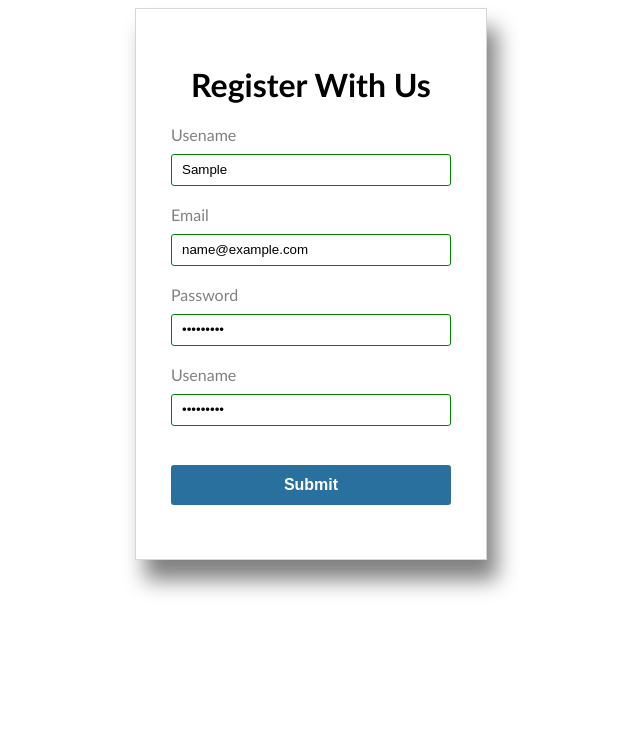
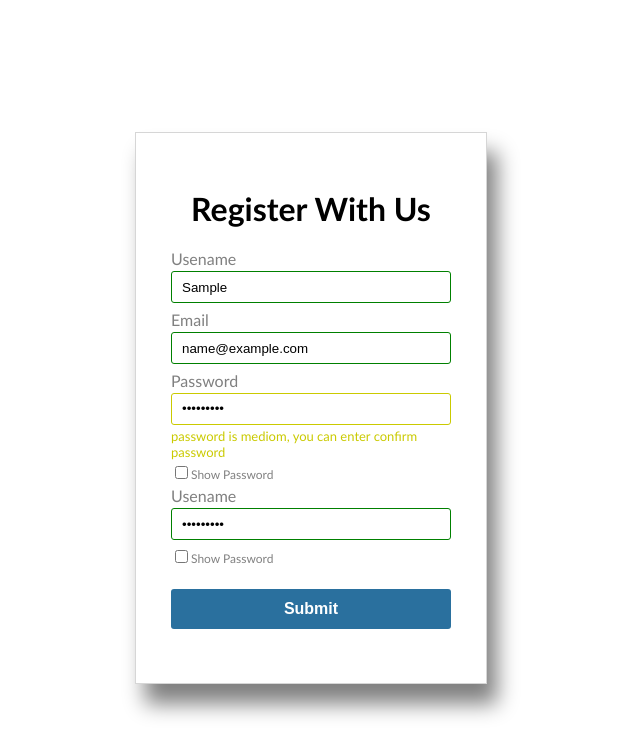
Before and after one commit to faezehpanahi/Form_Validation, a plain HTML site: page index.html in a window 1280 px wide. Both pictures are taken after typing "Sample", "name@example.com", "Sample123", "Sample123" into the empty fields and a click on the input "Submit". Shown: the whole page, without its empty margins (329-969 px from the left). Drawn offline with Linux system fonts and the light colour scheme.

Commit message:
improve code

```diff
--- a/assets/css/style.css
+++ b/assets/css/style.css
@@ -1,7 +1,10 @@
 body {
+    height: 100vh;
     display: flex;
     justify-content: center;
+    align-items: center;
 }
+
 .form {
     width: 350px;
     height: 550px;
@@ -10,8 +13,7 @@ body {
     justify-content: center;
     align-items: center;
     border: 1px solid rgb(214, 214, 214);
-  font-family: "Trebuchet MS", "Lucida Sans Unicode", "Lucida Grande",
-    "Lucida Sans", Arial, sans-serif;
+    font-family: "Trebuchet MS", "Lucida Sans Unicode", "Lucida Grande", "Lucida Sans", Arial, sans-serif;
     box-shadow: 10px 20px 20px gray;
 }
 
@@ -51,20 +53,39 @@ span {
     font-size: small;
 }
 
-@media screen and (max-width: 768px) {
+.form__checkbox {
+    font-size: 12px;
+}
+
+.span-pass-red {
+    color: red;
+}
+
+.span-pass-yellow {
+    color: rgb(202, 202, 0);
+}
+
+.span-pass-orange {
+    color: orange;
+}
+
+.span-pass-green {
+    color: green;
+}
+
+
+/* @media screen and (max-width: 768px) {
     body {
         height: 100vh;
         margin: 0;
         padding: 0;
     }
-
     .form {
         width: 100%;
         height: 100%;
         justify-content: space-around;
     }
-
-  .form__form{
+    .form__form {
         height: 70%;
     }
-}
+} */
--- a/component/javascript/script.js
+++ b/component/javascript/script.js
@@ -1,92 +1,163 @@
-let form = document.getElementById("form")
+let form = document.getElementById("form");
 let user_name = {
     element: document.getElementById("form-username"),
-    error_massege:"username is not valid",
+    error_massege: "username is not valid",
     patern: /^[a-zA-Z0-9_-]{5,15}$/,
-    text_span: document.getElementById("span-username")
-}
+    text_span: document.getElementById("span-username"),
+};
 let email = {
     element: document.getElementById("form-email"),
-    error_massege:"email is not valid",
-    patern: /^([A-Za-z0-9_\-\.])+\@([A-Za-z0-9_\-\.])+\.([A-Za-z]{2,4})$/,
-    text_span: document.getElementById("span-email")
-}
+    error_massege: "email is not valid",
+    patern: /^([A-Za-z0-9_\-\.])+\@([A-Za-z0-9_\-\.]{2,})+\.([A-Za-z]{2,3})$/,
+    text_span: document.getElementById("span-email"),
+};
 let password = {
     element: document.getElementById("form-password"),
-    error_massege:"password must be at least 6 characters",
-    patern:/^[a-zA-Z0-9!@#$%^&*]{6,20}$/,
-    text_span: document.getElementById("span-pass")
-}
+    error_massege: [
+        "password must be at least 6 characters. please enter number, upeercase letter and lowercase letter",
+        "password is weak, you can enter confirm password",
+        "password is mediom, you can enter confirm password",
+        "password is strong, you can enter confirm password",
+    ],
+    patern: /^[a-zA-Z0-9!@#$%^&*]{6,20}$/,
+    text_span: document.getElementById("span-pass"),
+};
 let password_repeat = {
     element: document.getElementById("form-password-repeat"),
-    error_massege:"password2 is required",
-    patern:/^[a-zA-Z0-9!@#$%^&*]{6,20}$/,
-    text_span: document.getElementById("span-pass-repeat")
-}
+    error_massege: "password2 is required",
+    patern: /^[a-zA-Z0-9!@#$%^&*]{6,20}$/,
+    text_span: document.getElementById("span-pass-repeat"),
+};
 
+form.addEventListener("submit", userName_validation);
+user_name.element.addEventListener("blur", userName_validation);
 
-form.addEventListener("submit",userName_validation);
-user_name.element.addEventListener("blur",userName_validation);
+form.addEventListener("submit", email_validation);
+email.element.addEventListener("blur", email_validation);
 
-form.addEventListener("submit",email_validation);
-email.element.addEventListener("blur",email_validation);
+form.addEventListener("submit", password_validation);
+password.element.addEventListener("blur", password_validation);
 
-form.addEventListener("submit",password_validation);
-password.element.addEventListener("blur",password_validation);
+form.addEventListener("submit", passwordRepeat_validation);
+password_repeat.element.addEventListener("blur", passwordRepeat_validation);
 
-form.addEventListener("submit",passwordRepeat_validation);
-password_repeat.element.addEventListener("blur",passwordRepeat_validation);
-
-function userName_validation(e){
+function userName_validation(e) {
     e.preventDefault();
-    if(user_name.element.value === ""
-        || !user_name.patern.test(user_name.element.value)){
+    if (
+        user_name.element.value === "" ||
+        !user_name.patern.test(user_name.element.value)
+    ) {
         user_name.text_span.innerHTML = user_name.error_massege;
         user_name.element.style.borderColor = "red";
-    }
-    else{
+    } else {
         user_name.text_span.innerHTML = "";
         user_name.element.style.borderColor = "green";
     }
 }
 
-function email_validation(e){
+function email_validation(e) {
     e.preventDefault();
-    if(email.element.value === ""
-        || !email.patern.test(email.element.value)){
+    if (email.element.value === "" || !email.patern.test(email.element.value)) {
         email.text_span.innerHTML = email.error_massege;
         email.element.style.borderColor = "red";
-    }
-    else{
+    } else {
         email.text_span.innerHTML = "";
         email.element.style.borderColor = "green";
     }
 }
 
-function password_validation(e){
+function password_validation(e) {
     e.preventDefault();
-    if((password.element.value === ""
-        || !password.patern.test(password.element.value))
-       ){
-        password.text_span.innerHTML = password.error_massege;
+    let pass = password.element.value;
+    let lowerCaseLetters = /[a-z]/;
+    let upperCaseLetters = /[A-Z]/;
+    let numbers = /[0-9]/;
+    if (pass === "" || !password.patern.test(pass)) {
+        password.text_span.innerHTML = password.error_massege[0];
         password.element.style.borderColor = "red";
+        password.text_span.style.color = "red";
     }
-    else{
-        password.text_span.innerHTML = "";
+
+    if (
+        password.patern.test(pass) &&
+        pass.match(upperCaseLetters) &&
+        pass.match(lowerCaseLetters) &&
+        pass.match(numbers) &&
+        6 <= pass.length
+    ) {
+        password.element.style.borderColor = "orange";
+        password.text_span.style.color = "orange";
+        password.text_span.innerHTML = password.error_massege[1];
+    }
+    if (
+        password.patern.test(pass) &&
+        pass.match(upperCaseLetters) &&
+        pass.match(lowerCaseLetters) &&
+        pass.match(numbers) &&
+        8 <= pass.length
+    ) {
+        password.element.style.borderColor = "rgb(202, 202, 0)";
+        password.text_span.style.color = "rgb(202, 202, 0)";
+        password.text_span.innerHTML = password.error_massege[2];
+    }
+    if (
+        password.patern.test(pass) &&
+        pass.match(upperCaseLetters) &&
+        pass.match(lowerCaseLetters) &&
+        pass.match(numbers) &&
+        10 <= pass.length
+    ) {
         password.element.style.borderColor = "green";
+        password.text_span.style.color = "green";
+        password.text_span.innerHTML = password.error_massege[3];
     }
+    console.log(pass.length);
+    // else {
+    //     if (6 <= pass.length) {
+    //         password.element.style.borderColor = "orange";
+    //         password.text_span.style.color = "orange";
+    //         password.text_span.innerHTML = password.error_massege[1];
+    //     }
+    //     if (8 <= pass.length) {
+    //         password.element.style.borderColor = "rgb(202, 202, 0)";
+    //         password.text_span.style.color = "rgb(202, 202, 0)";
+    //         password.text_span.innerHTML = password.error_massege[2];
+    //     }
+    //     if (10 <= pass.length) {
+    //         password.element.style.borderColor = "green";
+    //         password.text_span.style.color = "green";
+    //         password.text_span.innerHTML = password.error_massege[3];
+    //     }
+    // }
 }
 
-function passwordRepeat_validation(e){
+function passwordRepeat_validation(e) {
     e.preventDefault();
-    if((password.element.value != password_repeat.element.value)
-        || (password_repeat.element.value === ""
-        || !password_repeat.patern.test(password_repeat.element.value))){
+    if (
+        password.element.value != password_repeat.element.value ||
+        password_repeat.element.value === "" ||
+        !password_repeat.patern.test(password_repeat.element.value)
+    ) {
         password_repeat.text_span.innerHTML = password_repeat.error_massege;
         password_repeat.element.style.borderColor = "red";
-    }
-    else{
+    } else {
         password_repeat.text_span.innerHTML = "";
         password_repeat.element.style.borderColor = "green";
     }
 }
+
+function show_password() {
+    if (password.element.type === "password") {
+        password.element.type = "text";
+    } else {
+        password.element.type = "password";
+    }
+}
+
+function show_password_confirm() {
+    if (password_repeat.element.type === "password") {
+        password_repeat.element.type = "text";
+    } else {
+        password_repeat.element.type = "password";
+    }
+}
--- a/index.html
+++ b/index.html
@@ -1,48 +1,45 @@
 <!DOCTYPE html>
 <html lang="en">
+
 <head>
-    <meta charset="UTF-8">
-    <meta http-equiv="X-UA-Compatible" content="IE=edge">
-    <meta name="viewport" content="width=device-width, initial-scale=1.0">
-    <link rel="stylesheet" href="./assets/css/style.css">
+    <meta charset="UTF-8" />
+    <meta http-equiv="X-UA-Compatible" content="IE=edge" />
+    <meta name="viewport" content="width=device-width, initial-scale=1.0" />
+    <link rel="stylesheet" href="./assets/css/style.css" />
     <title>Form Validation</title>
 </head>
+
 <body>
     <div class="form">
         <h1 class="form__header">Register With Us</h1>
         <form action="get" class="form__form" id="form">
             <label for="form-username">Usename</label>
-            <input type="text"
-                    class="form__input"
-                    id="form-username"
-                    placeholder="Enter username">
+            <input type="text" class="form__input" id="form-username" placeholder="Enter username" />
             <span id="span-username"></span>
 
             <label for="form-email">Email</label>
-            <input type="text"
-                    class="form__input"
-                    id="form-email"
-                    placeholder="Enter email">
+            <input type="text" class="form__input" id="form-email" placeholder="Enter email" />
             <span id="span-email"></span>
 
             <label for="form-password">Password</label>
-            <input type="password"
-                    class="form__input"
-                    id="form-password"
-                    placeholder="Enter password">
+            <input type="password" class="form__input" id="form-password" placeholder="Enter password" />
             <span id="span-pass"></span>
+            <div class="form__checkbox">
+                <input type="checkbox" onclick="show_password()" />Show Password
+            </div>
 
             <label for="form-password-repeat">Usename</label>
-            <input type="password"
-                    class="form__input"
-                    id="form-password-repeat"
-                    placeholder="Enter password again">
+            <input type="password" class="form__input" id="form-password-repeat" placeholder="Enter password again" />
             <span id="span-pass-repeat"></span>
+            <div class="form__checkbox">
+                <input type="checkbox" onclick="show_password_confirm()" />Show Password
+            </div>
 
-            <input type="submit" class="form__input form__input-submit" id="form-submit" value="Submit">
+            <input type="submit" class="form__input form__input-submit" id="form-submit" value="Submit" />
         </form>
     </div>
 
     <script src="./component/javascript/script.js"></script>
 </body>
+
 </html>
```
Lines whose indentation alone changed are shown as unchanged.
